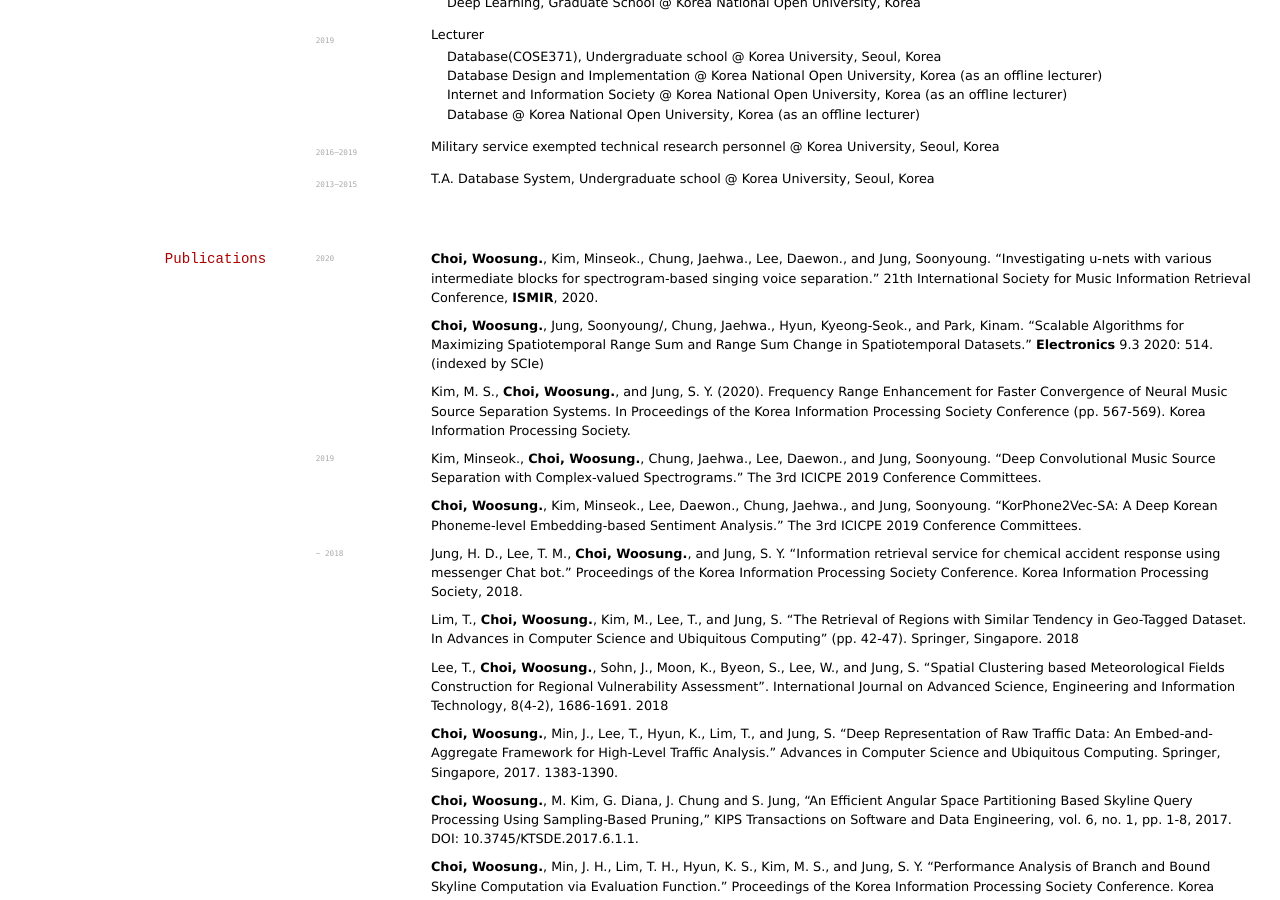
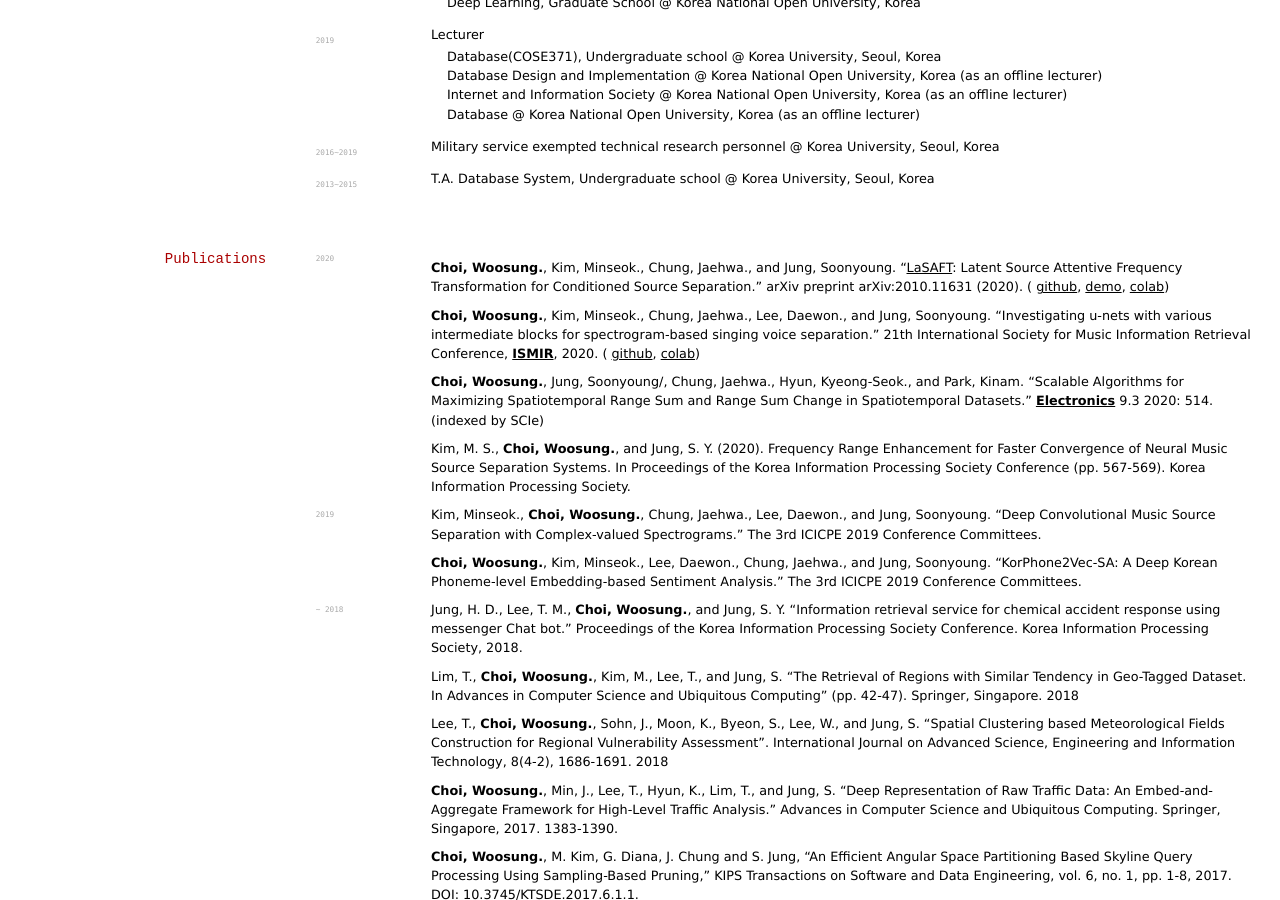
Before and after one commit to ws-choi/cv, a Jekyll site: the page built from index.md, in a window 1280 px wide and 900 px high, scrolled down 870 px. Built offline with Jekyll 4.4.1, drawn with Linux system fonts in a browser that asks for light colours.

Commit message:
Update index.md

```diff
--- a/index.md
+++ b/index.md
@@ -79,9 +79,12 @@ Korea University, Seoul, Korea
 ## Publications
 
 `2020`
-**Choi, Woosung.**, Kim, Minseok., Chung, Jaehwa., Lee, Daewon., and Jung, Soonyoung. "Investigating u-nets with various intermediate blocks for spectrogram-based singing voice separation." 21th International Society for Music Information Retrieval Conference, **ISMIR**, 2020.
 
-**Choi, Woosung.**, Jung, Soonyoung/, Chung, Jaehwa., Hyun, Kyeong-Seok., and Park, Kinam. "Scalable Algorithms for Maximizing Spatiotemporal Range Sum and Range Sum Change in Spatiotemporal Datasets." **Electronics** 9.3 2020: 514. (indexed by SCIe)
+**Choi, Woosung.**, Kim, Minseok., Chung, Jaehwa., and Jung, Soonyoung. "[LaSAFT](https://paperswithcode.com/paper/lasaft-latent-source-attentive-frequency): Latent Source Attentive Frequency Transformation for Conditioned Source Separation." arXiv preprint arXiv:2010.11631 (2020). ( [github](https://github.com/ws-choi/Conditioned-Source-Separation-LaSAFT), [demo](http://lasaft.github.io/), [colab](https://colab.research.google.com/github/ws-choi/Conditioned-Source-Separation-LaSAFT/blob/main/colab_demo/LaSAFT_with_GPoCM_Stella_Jang_Example.ipynb))
+
+**Choi, Woosung.**, Kim, Minseok., Chung, Jaehwa., Lee, Daewon., and Jung, Soonyoung. "Investigating u-nets with various intermediate blocks for spectrogram-based singing voice separation." 21th International Society for Music Information Retrieval Conference, **[ISMIR](https://program.ismir2020.net/poster_2-04.html)**, 2020. ( [github](https://github.com/ws-choi/ISMIR2020_U_Nets_SVS), [colab](https://colab.research.google.com/github/ws-choi/ISMIR2020_U_Nets_SVS/blob/master/colab_demo/TFC_TDF_Net_Large.ipynb))
+
+**Choi, Woosung.**, Jung, Soonyoung/, Chung, Jaehwa., Hyun, Kyeong-Seok., and Park, Kinam. "Scalable Algorithms for Maximizing Spatiotemporal Range Sum and Range Sum Change in Spatiotemporal Datasets." **[Electronics](https://www.mdpi.com/2079-9292/9/3/514)** 9.3 2020: 514. (indexed by SCIe)
 
 Kim, M. S., **Choi, Woosung.**, and Jung, S. Y. (2020). Frequency Range Enhancement for Faster Convergence of Neural Music Source Separation Systems. In Proceedings of the Korea Information Processing Society Conference (pp. 567-569). Korea Information Processing Society.
 
```
